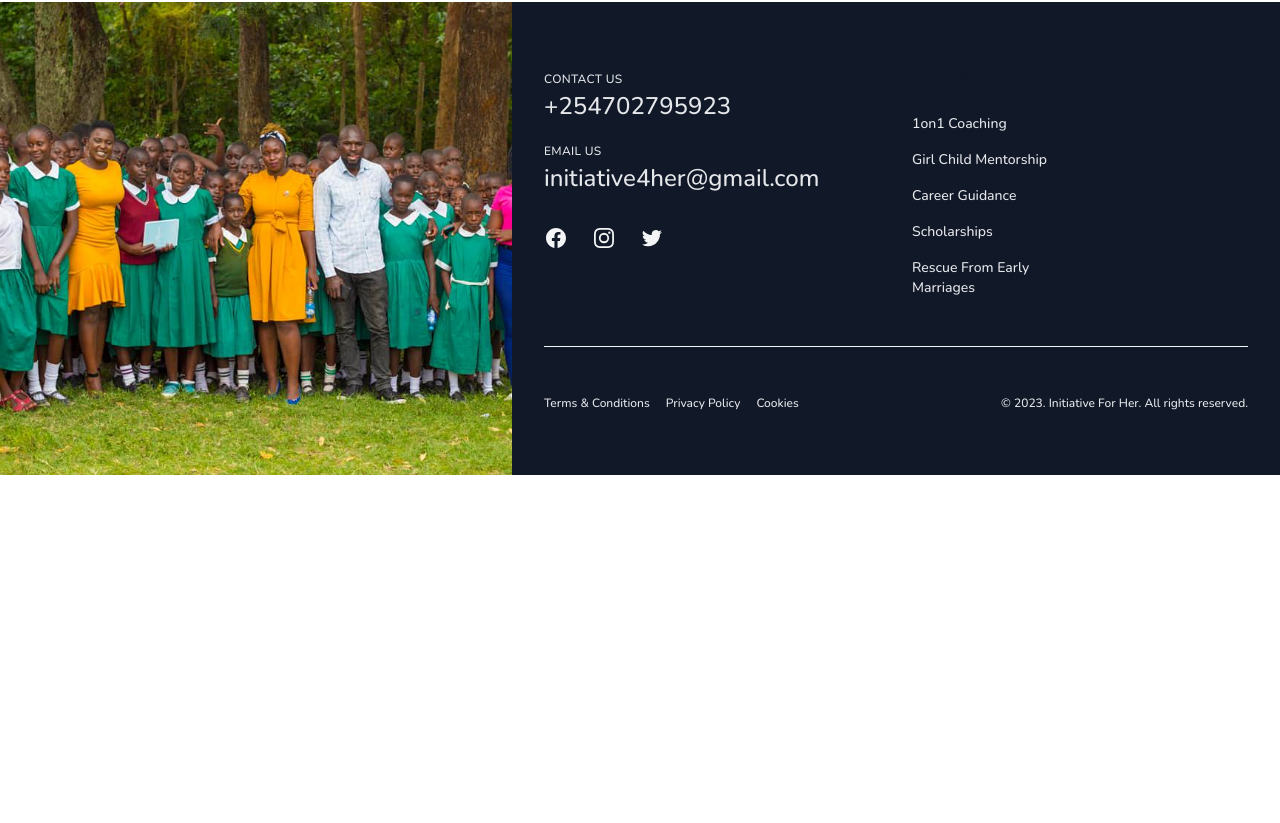
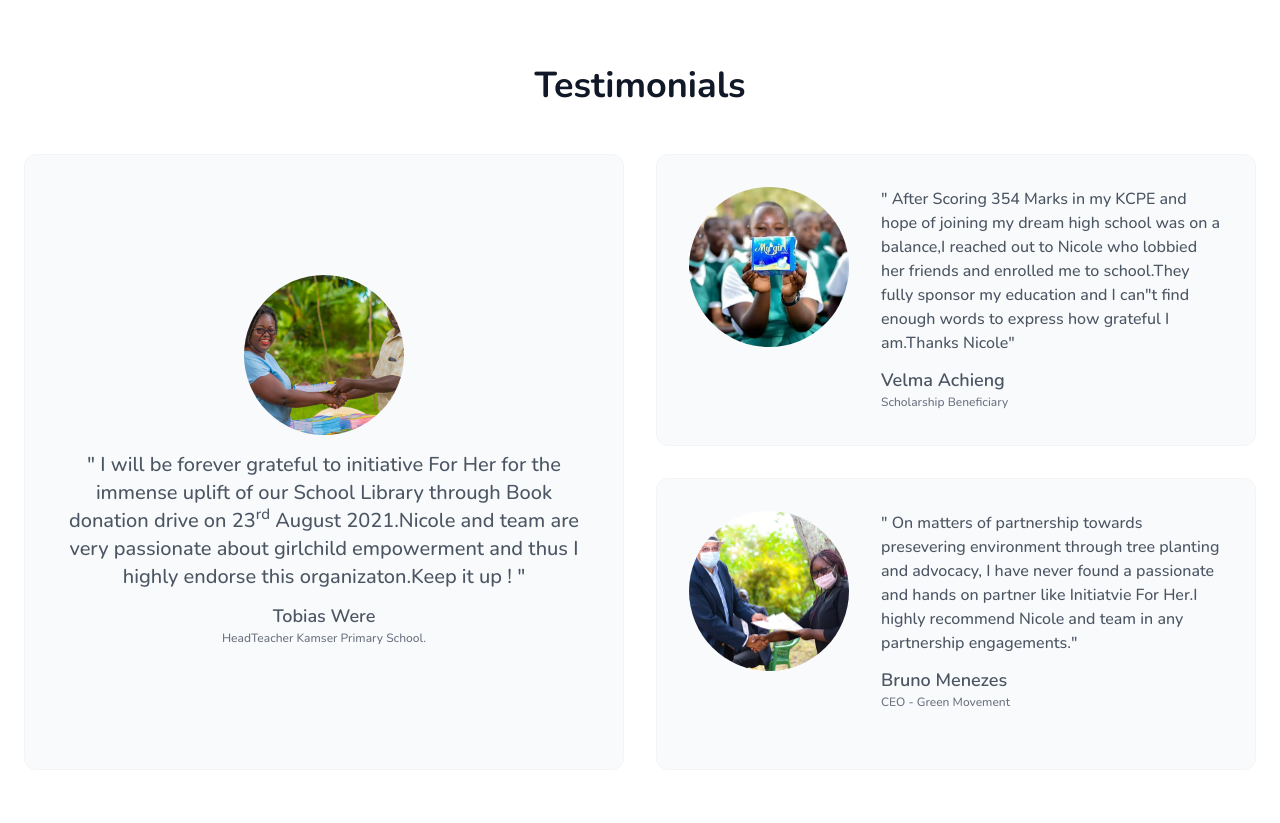
Before and after one commit to Vickopiyo/I-4Her, a React (Vite) app: page /about in a window 1280 px wide. Shown: the part 697-1520 px from the top of the page. Before the commit the page ends 1172 px from the top, so only its background shows below. Built offline with nearby package versions, Linux system fonts and the light colour scheme; a web font is replaced by a local one.

Commit message:
Testimoanials

```diff
--- a/src/About.jsx
+++ b/src/About.jsx
@@ -1,20 +1,17 @@
 import React from 'react'
-
-
 import ceo from './assets/founder.jpg'
+import Testimonials from './components/Testimonials'
 
 const About = () => {
   return (
 		<div>
 			<div class="py-16 bg-white">
 				<div class="container m-auto px-6 text-gray-600 md:px-12 xl:px-6">
-
-                    <div>
-					<h1 className="text-2xl  text-center mb-10  text-gray-900 font-bold md:text-4xl">
-						Our Mission
-					</h1>
-
-                    </div>
+					<div>
+						<h1 className="text-2xl  text-center mb-10  text-gray-900 font-bold md:text-4xl">
+							Our Mission
+						</h1>
+					</div>
 					<div class="space-y-6 md:space-y-0 md:flex md:gap-6  lg:gap-12">
 						<div class="md:5/12 lg:w-5/12">
 							<img src={ceo} alt="image" loading="lazy" width="" height="" />
@@ -30,7 +27,6 @@ const About = () => {
 								consequatur! Officiis id consequatur atque doloremque!
 							</p>
 							<p class="mt-4 text-gray-600">
-
 								Nobis minus voluptatibus pariatur dignissimos libero quaerat
 								iure expedita at? Asperiores nemo possimus nesciunt dicta veniam
 								aspernatur quam mollitia.
@@ -39,6 +35,7 @@ const About = () => {
 					</div>
 				</div>
 			</div>
+		   <Testimonials />
 		</div>
 	)
 }
--- a/src/components/Footer.jsx
+++ b/src/components/Footer.jsx
@@ -6,10 +6,10 @@ import footer from '../assets/morepads.jpg'
 const Footer = () => {
 
   return (
-		<div>
+		<div >
 			<footer
 				aria-label="Site Footer"
-				class="bg-gray-900 dark:bg-gray-900 lg:grid lg:grid-cols-5">
+				className="bg-gray-900  dark:bg-gray-900 lg:grid lg:grid-cols-5">
 				<div class="relative block h-32 lg:col-span-2 lg:h-full">
 					<img
 						src={footer}
@@ -44,10 +44,6 @@ const Footer = () => {
 								</a>
 							</p>
 
-							{/* <ul class="mt-8 space-y-1 text-sm text-gray-200 dark:text-gray-200">
-								<li>Monday to Friday: 10am - 5pm</li>
-								<li>Weekend: 10am - 3pm</li>
-							</ul> */}
 
 							<ul class="flex gap-6 mt-8">
 								<li>
--- /dev/null
+++ b/src/components/Testimonials.jsx
@@ -0,0 +1,50 @@
+import React from 'react'
+import were from "../assets/were.jpg"
+import velma from "../assets/padsss.jpg"
+import okeyo from "../assets/freelawcamp.jpg"
+
+const Testimonials = () => {
+  return (
+<div class="py-16 white">
+    <div class="container m-auto px-6 text-gray-600 md:px-12 xl:px-6">
+        <h2 class="mb-12 text-center text-2xl text-gray-900 font-bold md:text-4xl">Testimonials</h2>
+        <div class="grid gap-8 md:grid-rows-2 lg:grid-cols-2">
+          <div class="row-span-2 p-6 border border-gray-100 rounded-xl bg-gray-50 text-center sm:p-8">
+            <div class="h-full flex flex-col justify-center space-y-4">
+              <img className="w-40 h-40  object-cover  mx-auto rounded-full" src={were} alt="user avatar" height="320" width="320" loading="lazy"/>
+              <p class="text-gray-600 md:text-xl"> <span class="font-serif">"</span> I will be forever grateful to initiative For Her for the immense uplift of our School Library  through Book donation drive on 23<sup>rd</sup> August 2021.Nicole and team are very passionate about girlchild empowerment and thus I highly endorse this organizaton.Keep it up ! <span class="font-serif">"</span></p>
+              <div>
+                  <h6 class="text-lg font-semibold leading-none">Tobias Were</h6>
+                  <span class="text-xs text-gray-500">HeadTeacher Kamser Primary School.</span>
+              </div>
+            </div>
+          </div>
+
+          <div class="p-6 border border-gray-100 rounded-xl bg-gray-50 sm:flex sm:space-x-8 sm:p-8">
+            <img class="w-40  object-cover h-40 mx-auto rounded-full" src={velma} alt="user avatar" height="220" width="220" loading="lazy"/>
+            <div class="space-y-4 mt-4 text-center sm:mt-0 sm:text-left">
+              <p class="text-gray-600"> <span class="font-serif">"</span> After Scoring 354 Marks in my KCPE and hope of joining my dream high school was on a balance,I reached out to Nicole who lobbied her friends and enrolled me to school.They fully sponsor my education and I can"t find enough words to express how grateful I am.Thanks Nicole<span class="font-serif">"</span></p>
+              <div>
+                  <h6 class="text-lg font-semibold leading-none">Velma Achieng</h6>
+                  <span class="text-xs text-gray-500">Scholarship Beneficiary</span>
+              </div>
+            </div>
+          </div>
+          <div class="p-6 border border-gray-100 rounded-xl bg-gray-50 sm:flex sm:space-x-8 sm:p-8">
+            <img class="w-40 h-40  object-cover mx-auto rounded-full" src={okeyo} alt="user avatar" height="220" width="220" loading="lazy"/>
+            <div class="space-y-4 mt-4 text-center sm:mt-0 sm:text-left">
+              <p class="text-gray-600"> <span class="font-serif">"</span> On matters of partnership towards presevering environment through tree planting and advocacy, I have never found  a passionate and hands on partner like Initiatvie For Her.I highly recommend Nicole and team in any partnership engagements.<span class="font-serif">"</span></p>
+              <div>
+                  <h6 class="text-lg font-semibold leading-none">Bruno Menezes</h6>
+                  <span class="text-xs text-gray-500">CEO - Green Movement</span>
+              </div>
+            </div>
+          </div>
+        </div>
+    </div>
+</div>
+
+  )
+}
+
+export default Testimonials
```
Also changed, not shown: src/assets/were.jpg (added).
